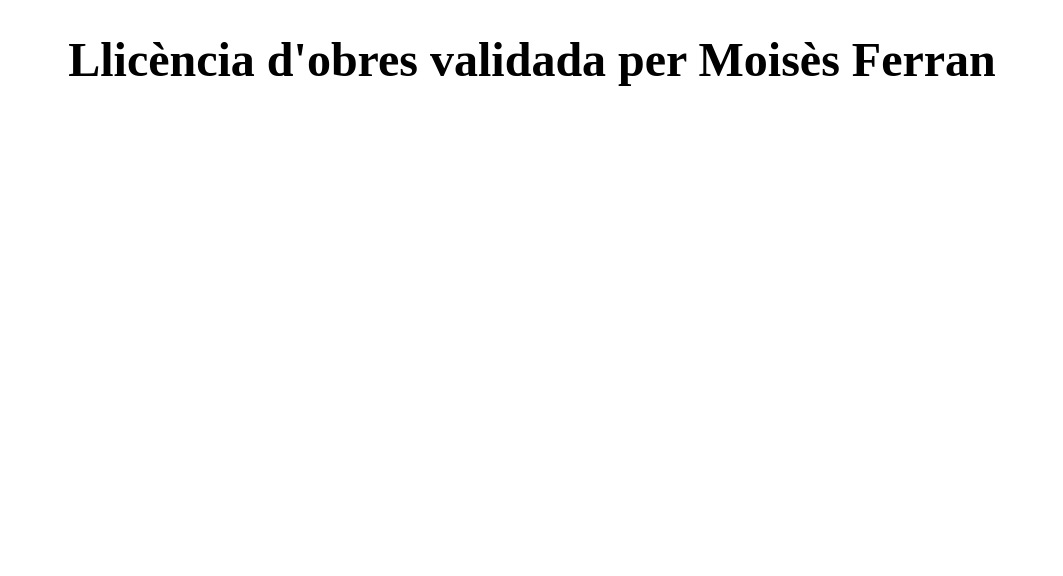
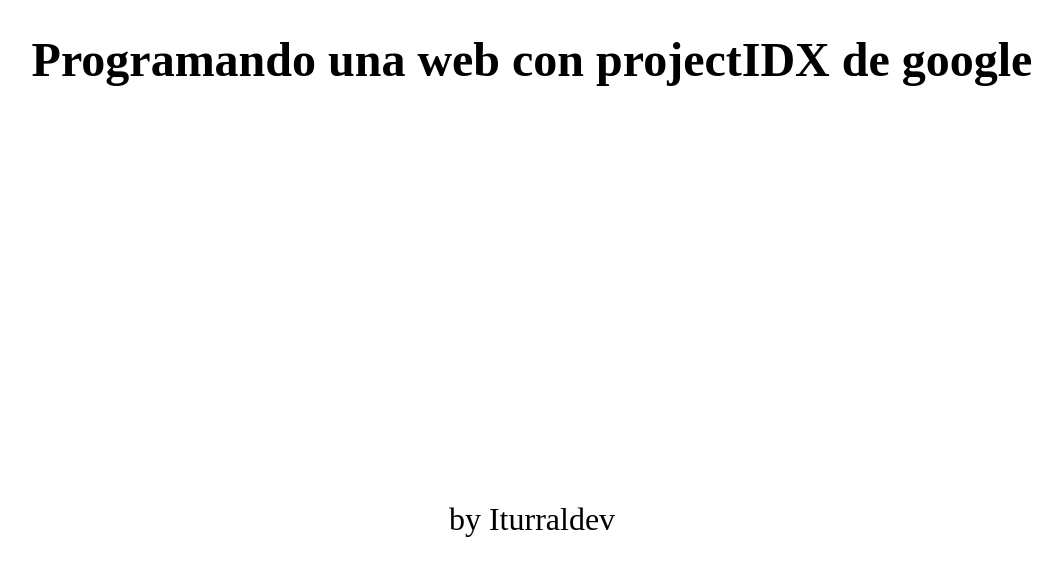
Before and after one commit to Iturraider/HelloWorld, a plain HTML site: page index.html in a window 1280 px wide. Shown: the whole page, without its empty margins (108-1171 px from the left). Drawn offline with Linux system fonts and the light colour scheme.

Commit message:
desde projectidx

```diff
--- a/estilos.css
+++ b/estilos.css
@@ -1,5 +1,6 @@
 body{
     background-color: white;
+    height:100%;
 }
 h1{
     font-size: 3rem;
@@ -7,3 +8,20 @@ h1{
     width: 100%;
     text-align: center;
 }
+
+div{
+    height: 100vh;
+    width: 100%;
+    display: flex;
+    justify-content: center;
+    align-items: center;
+}
+p{
+    font-size: 2rem;
+    color: black;
+    width: 100%;
+    text-align: center;
+    margin-bottom: 2rem;
+}
+
+}
--- a/index.html
+++ b/index.html
@@ -7,6 +7,10 @@
     <link rel="stylesheet" href="estilos.css">
 </head>
 <body>
-    <h1>Llicència d'obres validada per Moisès Ferran </h1>
+    <h1>Programando una web con projectIDX de google</h1>
+    <div>
+        <p>by Iturraldev</p>
+    </div>
+
 </body>
 </html>
```
Also changed, not shown: 1 other file.
